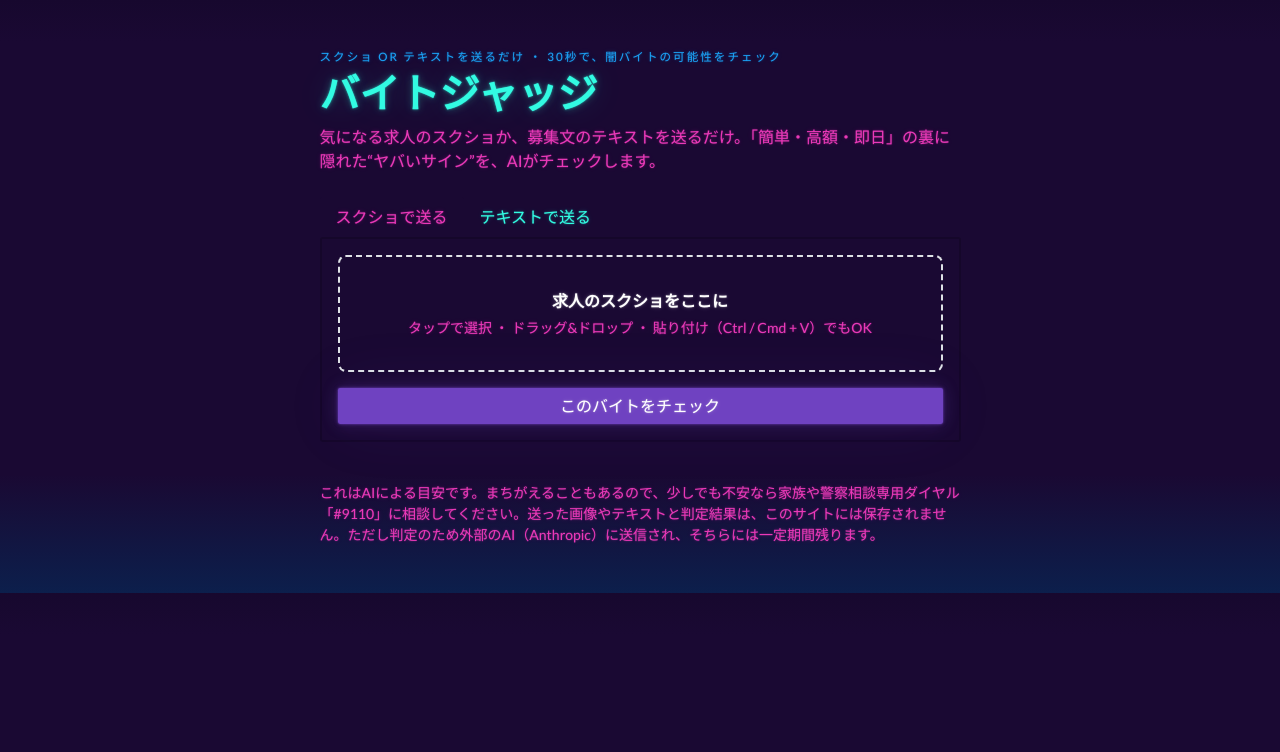
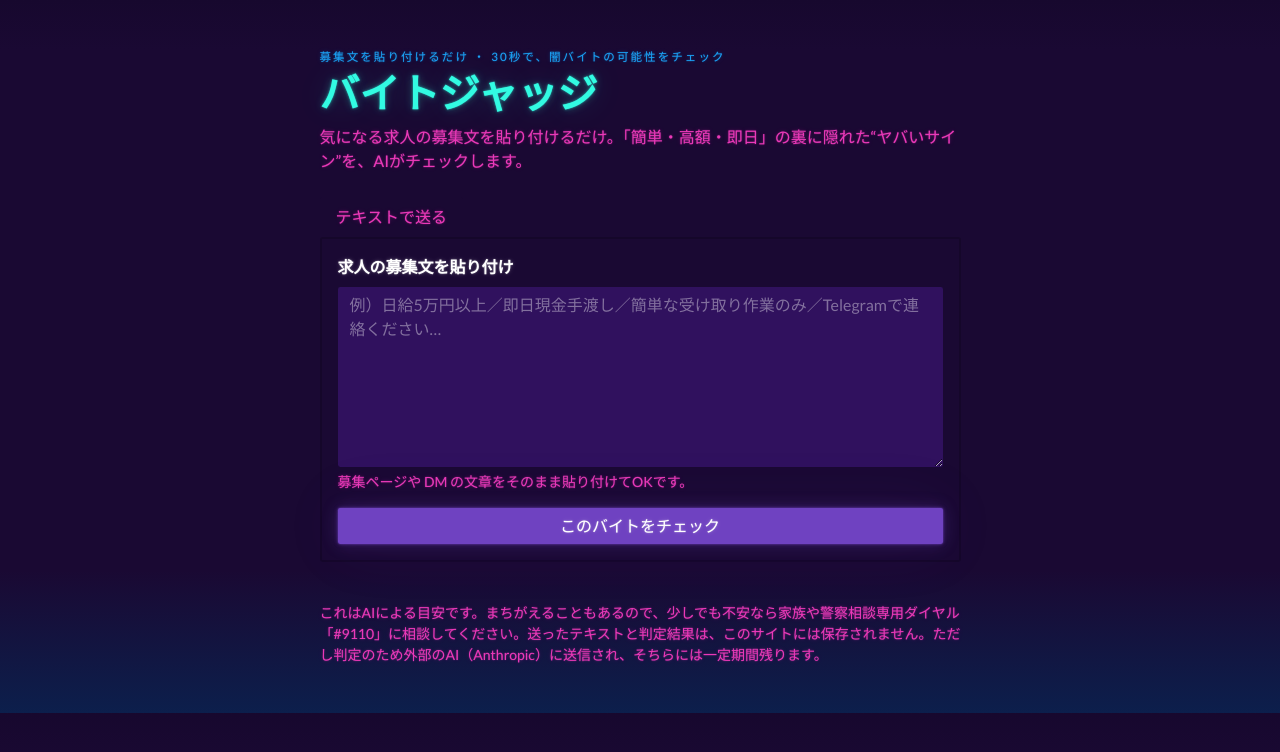
Before and after one commit to Friendly-Wisteria/byte-judge, a Django app: page / in a window 1280 px wide. Shown: the top 752 px of the page. Run offline with Django 5.2, Linux system fonts and the light colour scheme; some libraries are stand-ins or nearby versions.

Commit message:
画像投稿UIを一時停止し、テキスト入力だけの案内に揃える
画面から画像の投稿経路を外す。テンプレートのスクショタブとフォーム、
対応する JS を {% comment %} で囲み、配信 HTML に画像機能の痕跡が
残らないようにした。開発者向けの HTML/JS コメントも同様に Django の
コメントへ置き換えている。

README も画像前提の案内を落とし、代わりに「画像入力は現在停止中」で
あることと、バックエンド（forms.py / views.py / tests.py）は手つかずで
再開できることを明記した。

Co-Authored-By: Claude Opus 5 <noreply@anthropic.com>

```diff
--- a/apps/judge/templates/judge/index.html
+++ b/apps/judge/templates/judge/index.html
@@ -1,5 +1,5 @@
 <!doctype html>
-<!--
+{% comment %}
   闇バイト 危険度チェック  Bootstrap(Vapor)版 フロントのみ
   スクショ / テキスト の2経路に対応。ドラッグ&ドロップ / 画像ペースト対応。判定処理は含みません。
 
@@ -16,7 +16,7 @@
     mode = request.POST.get("mode")           # "image" or "text"
     image = request.FILES.get("image")        # スクショ送信時
     text  = request.POST.get("text", "")      # テキスト送信時
--->
+{% endcomment %}
 <html lang="ja">
     <head>
         <meta charset="UTF-8" />
@@ -100,22 +100,24 @@
                     {% endfor %}
                     {% endif %}
                     <div class="eyebrow text-info mb-1">
-                        スクショ or テキストを送るだけ ・ 30秒で、闇バイトの可能性をチェック
+                        募集文を貼り付けるだけ ・ 30秒で、闇バイトの可能性をチェック
                     </div>
                     <h1 class="fw-bold mb-2">バイトジャッジ</h1>
                     <p class="text-secondary mb-4">
-                        気になる求人のスクショか、募集文のテキストを送るだけ。「簡単・高額・即日」の裏に隠れた“ヤバいサイン”を、AIがチェックします。
+                        気になる求人の募集文を貼り付けるだけ。「簡単・高額・即日」の裏に隠れた“ヤバいサイン”を、AIがチェックします。
                     </p>
                     <ul class="nav nav-tabs" role="tablist">
+                      {% comment %} 画像投稿UIは一時停止中
                       <li class="nav-item" role="presentation">
                         <a class="nav-link active" data-bs-toggle="tab" href="#home" aria-selected="true" role="tab">スクショで送る</a>
                       </li>
+                      {% endcomment %}
                       <li class="nav-item" role="presentation">
-                        <a class="nav-link" data-bs-toggle="tab" href="#profile" aria-selected="false" role="tab" tabindex="-1">テキストで送る</a>
+                        <a class="nav-link active" data-bs-toggle="tab" href="#profile" aria-selected="true" role="tab">テキストで送る</a>
                       </li>
                     </ul>
                     <div id="myTabContent" class="tab-content">
-                      <!-- ============ スクショ タブ ============ -->
+                      {% comment %} ============ スクショ タブ（画像投稿UIは一時停止中） ============
                       <div class="tab-pane fade active show" id="home" role="tabpanel">
                           <form
                               id="form-image"
@@ -150,9 +152,10 @@
                               </div>
                           </form>
                       </div>
+                      {% endcomment %}
 
                       <!-- ============ テキスト タブ ============ -->
-                      <div class="tab-pane fade" id="profile" role="tabpanel">
+                      <div class="tab-pane fade active show" id="profile" role="tabpanel">
                           <form
                               id="form-text"
                               method="post"
@@ -261,7 +264,7 @@
 
                     <!-- 注意書き -->
                     <p class="text-secondary small border-top pt-3 mt-4 mb-0">
-                        これはAIによる目安です。まちがえることもあるので、少しでも不安なら家族や警察相談専用ダイヤル「#9110」に相談してください。送った画像やテキストと判定結果は、このサイトには保存されません。ただし判定のため外部のAI（Anthropic）に送信され、そちらには一定期間残ります。
+                        これはAIによる目安です。まちがえることもあるので、少しでも不安なら家族や警察相談専用ダイヤル「#9110」に相談してください。送ったテキストと判定結果は、このサイトには保存されません。ただし判定のため外部のAI（Anthropic）に送信され、そちらには一定期間残ります。
                     </p>
                 </div>
             </div>
@@ -272,7 +275,7 @@
                 integrity="sha384-FKyoEForCGlyvwx9Hj09JcYn3nv7wiPVlz7YYwJrWVcXK/BmnVDxM+D2scQbITxI"
                 crossorigin="anonymous"></script>
 
-        <!-- スクショ(クリック/D&D/ペースト) と テキスト の両フォームに対応（判定処理は含みません） -->
+        {% comment %} スクショ(クリック/D&D/ペースト) と テキスト の両フォームに対応（判定処理は含みません） {% endcomment %}
         <script>
             (function () {
               var overlay = document.getElementById('loading-overlay');
@@ -294,7 +297,7 @@
                 }, 2500);
               }
 
-              // ===== スクショ タブ =====
+              {% comment %} ===== スクショ タブ（画像投稿UIは一時停止中） =====
               var input     = document.getElementById('file');
               var dropzone  = document.getElementById('dropzone');
               var idle      = document.getElementById('dz-idle');
@@ -382,6 +385,7 @@
                   '総合的にチェック中…'
                 ]);
               });
+              {% endcomment %}
 
               // ===== テキスト タブ =====
               var textForm  = document.getElementById('form-text');
```
Also changed, not shown: README.md.
